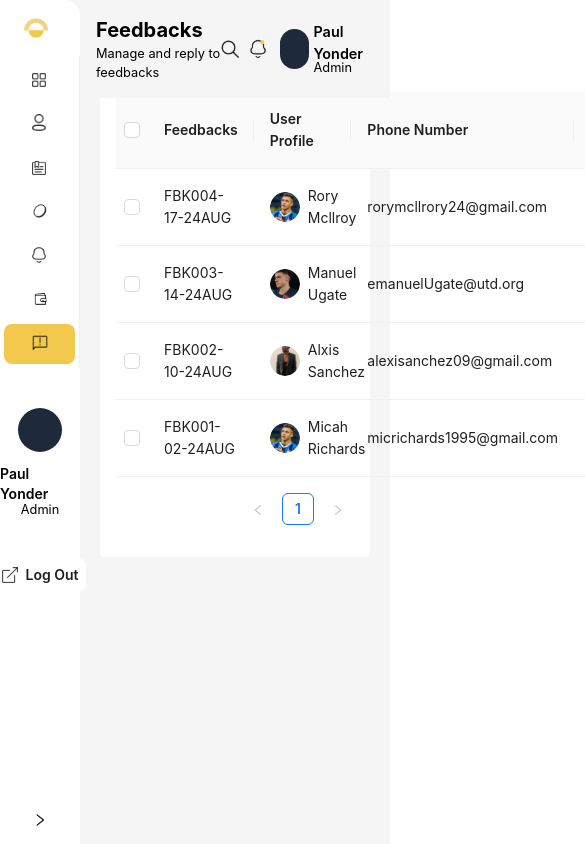
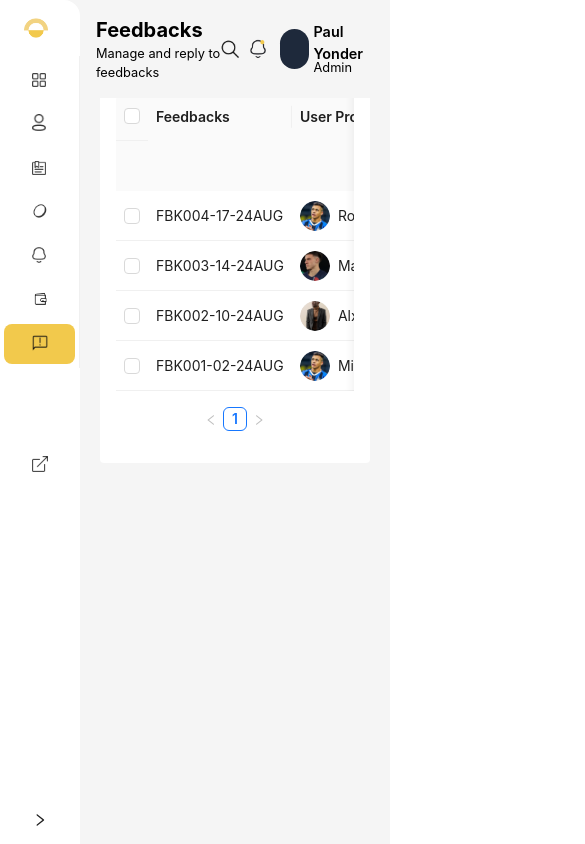
Before and after one commit to emmasam1/cutlist, a React (Vite) app: page /feedback in a window 390 px wide. Shown: the top 844 px of the page, 585 px wide, since content can reach past the window. Built offline with nearby package versions, Linux system fonts and the light colour scheme.

Commit message:
fixed side bar

```diff
--- a/src/layout/DashboardLayout.jsx
+++ b/src/layout/DashboardLayout.jsx
@@ -162,16 +162,20 @@ const DashboardLayout = () => {
         />
 
         <div className="flex justify-center items-center flex-col relative top-10">
-          <div className="rounded-full w-11 h-11 bg-slate-800"></div>
+          {/* <div className="rounded-full w-11 h-11 bg-slate-800"></div>
           <p className="mt-3 font-semibold text-sm">Paul Yonder</p>
-          <span className="text-[.8rem] -mt-1">Admin</span>
+          <span className="text-[.8rem] -mt-1">Admin</span> */}
 
-          <Button
-            onClick={handleLogout}
-            className="flex items-center mt-10 text-sm font-semibold border-none hover:!text-black shadow-none"
-          >
-            <img src={link} alt="" className="w-4" /> Log Out
-          </Button>
+<Button
+  onClick={handleLogout}
+  className={`flex items-center mt-10 text-sm font-semibold border-none hover:!text-black shadow-none ${
+    collapsed ? "justify-center" : ""
+  }`}
+>
+  <img src={link} alt="" className="w-4" />
+  {!collapsed && <span className="hidden sm:inline">Log Out</span>}
+</Button>
+
         </div>
       </Sider>
       <Layout
--- a/src/pages/dashboard/Credit.jsx
+++ b/src/pages/dashboard/Credit.jsx
@@ -139,6 +139,11 @@ const Credit = () => {
   ];
 
   const columns = [
+    {
+      title: "SN",
+      render: (_, __, index) => index + 1,
+      width: 70,
+    },
     {
       title: "Credit Package",
       dataIndex: "credit",
--- a/src/pages/dashboard/Feedback.jsx
+++ b/src/pages/dashboard/Feedback.jsx
@@ -179,7 +179,10 @@ const Feedback = () => {
         <Table
           columns={columns}
           dataSource={filteredDataSource}
-          // pagination={false}
+          size="small"
+          pagination={{ pageSize: 7, position: ["bottomCenter"] }}
+          className="custom-table"
+          scroll={{ x: "max-content" }}
           rowSelection={{
             onChange: (selectedRowKeys) => setSelectedRowKeys(selectedRowKeys),
           }}
--- a/src/pages/dashboard/Notification.jsx
+++ b/src/pages/dashboard/Notification.jsx
@@ -155,6 +155,11 @@ const Notification = () => {
   );
 
   const columns = [
+    {
+      title: "SN",
+      render: (_, __, index) => index + 1,
+      width: 70,
+    },
     {
       title: "Notification Name",
       dataIndex: "title",
--- a/src/pages/dashboard/Payment.jsx
+++ b/src/pages/dashboard/Payment.jsx
@@ -48,6 +48,11 @@ const Payment = () => {
   };
 
   const columns = [
+    {
+      title: "SN",
+      render: (_, __, index) => index + 1,
+      width: 70,
+    },
     {
       title: "Customer Name",
       dataIndex: "customer_name",
```
